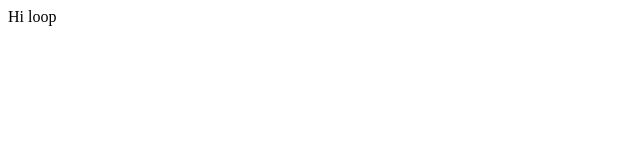
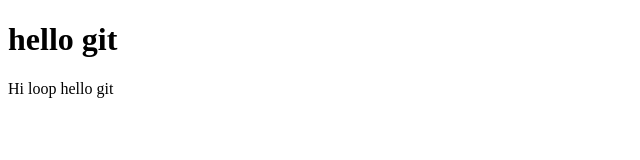
Before and after one commit to ManeshKochuV/Devmono-s, a plain HTML site: page index.html in a window 1280 px wide. Shown: the whole page, without its empty margins (0-640 px from the left). Drawn offline with Linux system fonts and the light colour scheme.

Commit message:
have a nice day

```diff
--- a/index.html
+++ b/index.html
@@ -3,8 +3,9 @@
 <head>
 	<meta charset="UTF-8">
 	<title>Koya family</title>
+	<h1>hello git</h1>
 </head>
 <body>
-	Hi loop
+	Hi loop hello git
 </body>
 </html>
```
